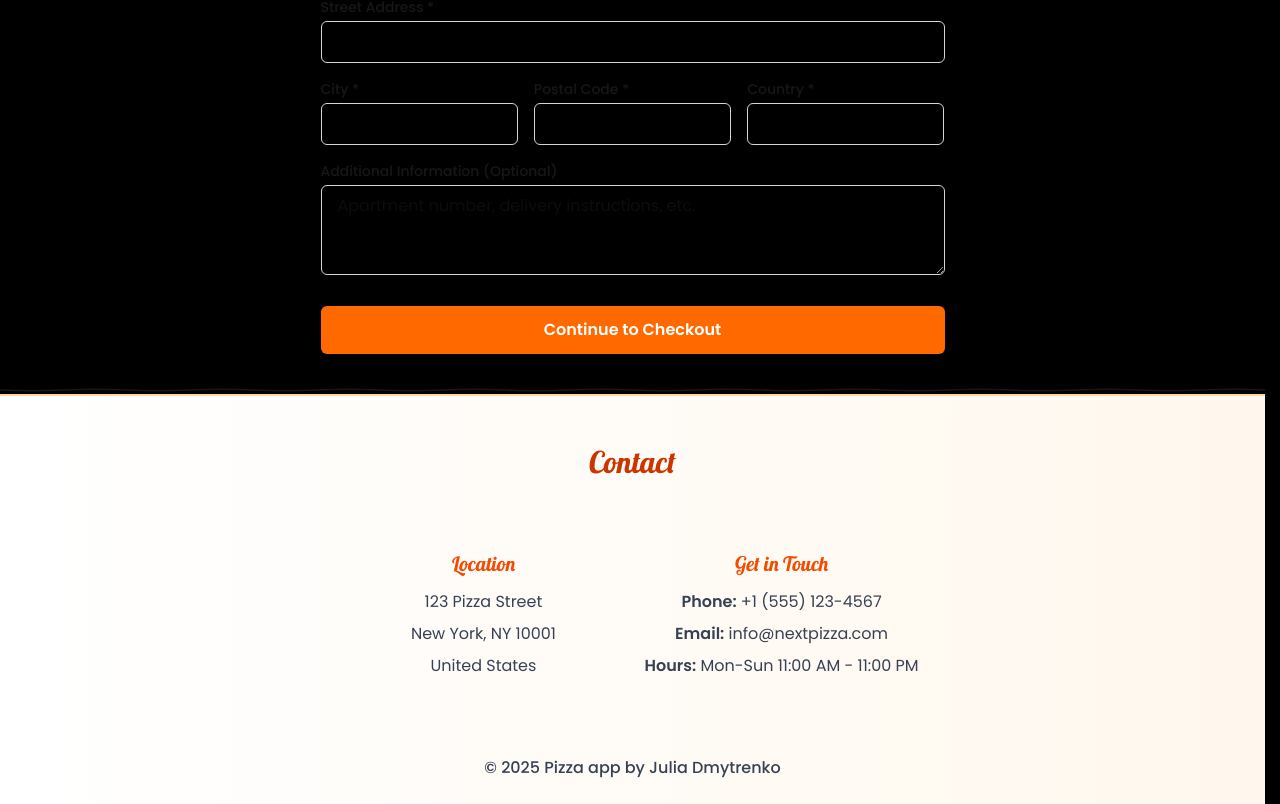
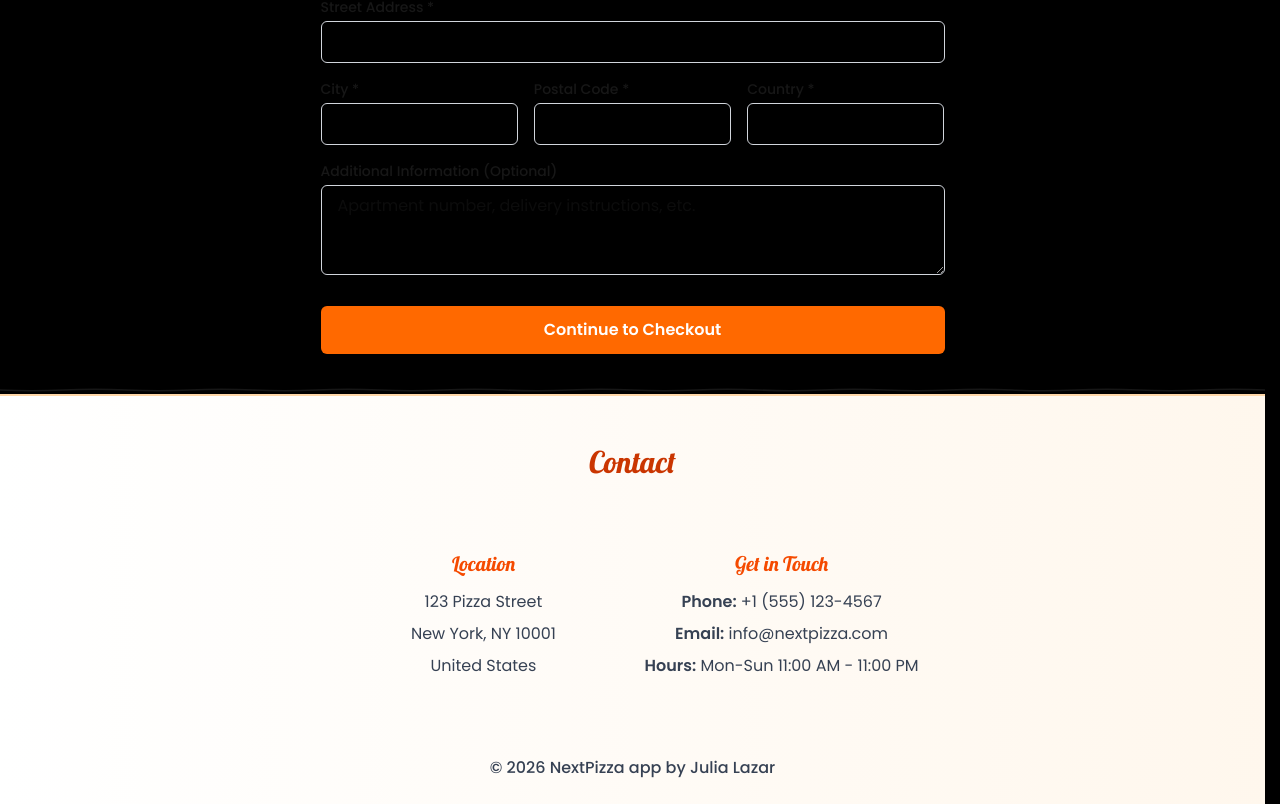
Before and after one commit to Julia-Lazar/NextPizza, a Next.js app: page /address in a window 1280 px wide. Shown: the part 477-1281 px from the top of the page. Built offline with nearby package versions, Linux system fonts and the light colour scheme; no server answers.

Commit message:
fix copyright

```diff
--- a/src/components/Footer.tsx
+++ b/src/components/Footer.tsx
@@ -1,5 +1,5 @@
-import React from "react";
-import Contact from "./Contact";
+import React from 'react';
+import Contact from './Contact';
 
 export const Footer = () => {
   return (
@@ -7,7 +7,7 @@ export const Footer = () => {
       <div className="container mx-auto px-4 py-6">
         <Contact />
         <p className="text-center text-gray-700 font-medium mt-8">
-          © 2025 Pizza app by Julia Dmytrenko
+          © 2026 NextPizza app by Julia Lazar
         </p>
       </div>
     </footer>
```
